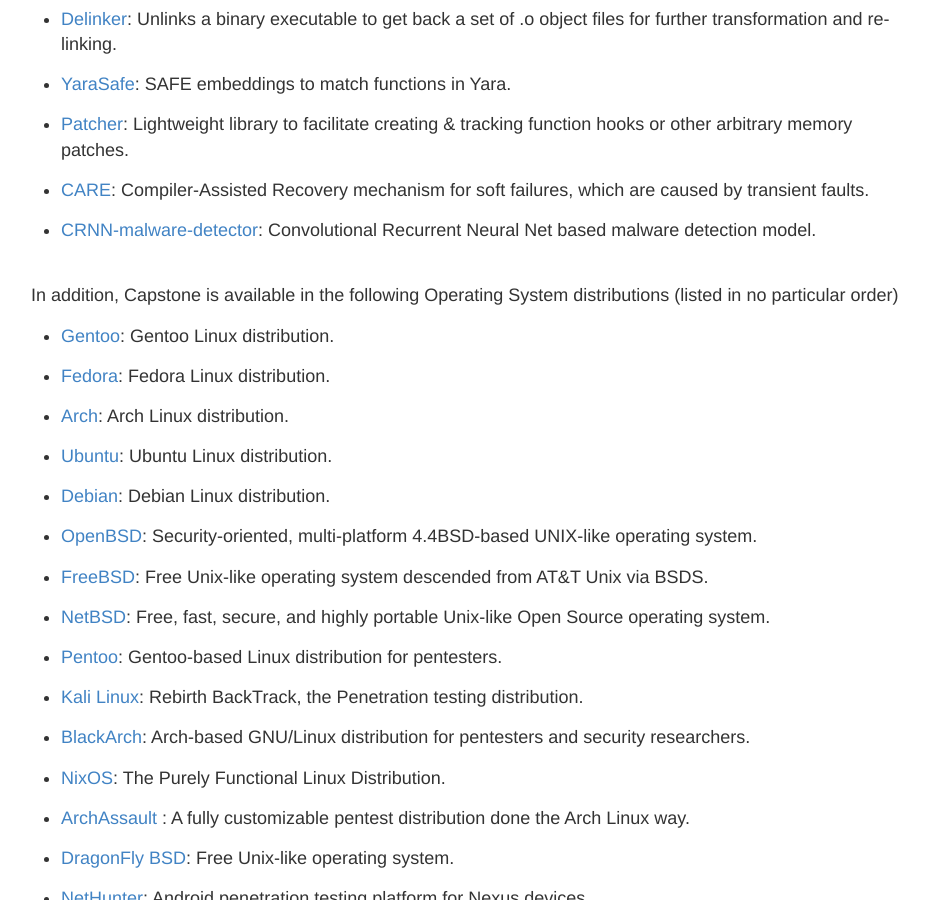
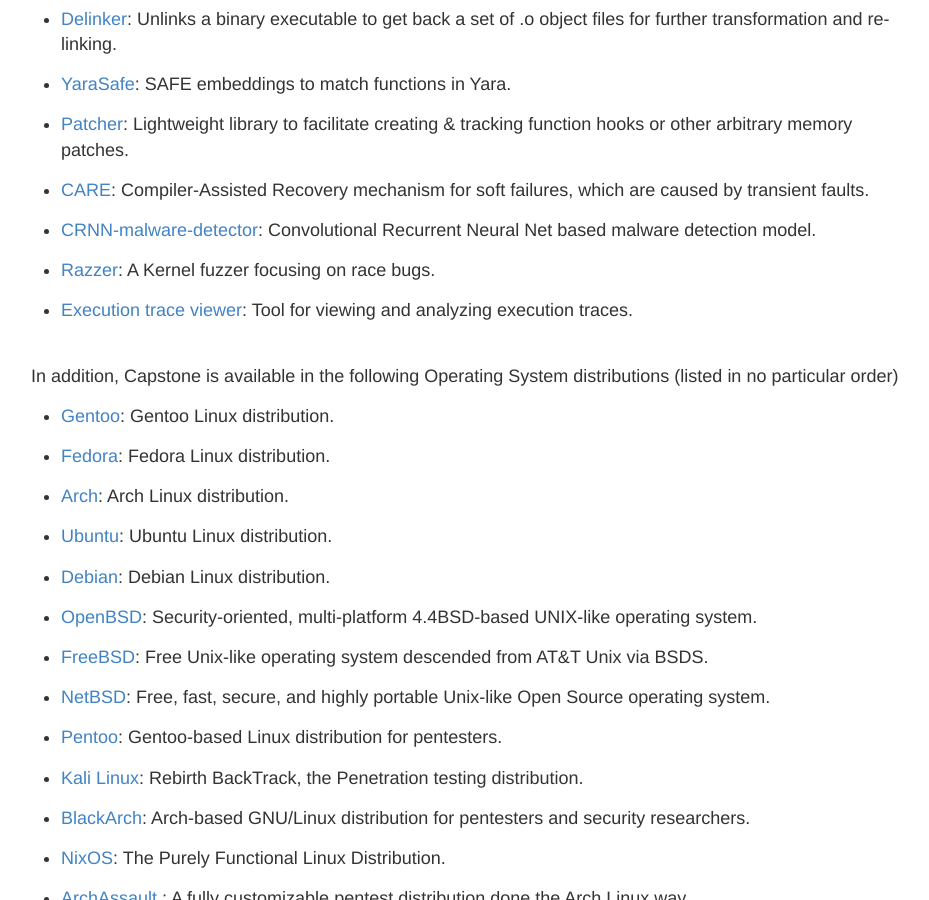
Before and after one commit to capstone-engine/capstone-engine.github.io, a Jekyll site: the page built from showcase.md, in a window 1280 px wide and 900 px high, scrolled down 18894 px. Shown: the whole window, without its empty margins (169-1098 px from the left). Built offline with Jekyll 4.4.1, drawn with Linux system fonts in a browser that asks for light colours.

Commit message:
showcase

```diff
--- a/showcase.md
+++ b/showcase.md
@@ -911,6 +911,10 @@
 
 - [CRNN-malware-detector](https://github.com/horo90/CRNN-malware-detector): Convolutional Recurrent Neural Net based malware detection model.
 
+- [Razzer](https://github.com/compsec-snu/razzer): A Kernel fuzzer focusing on race bugs.
+
+- [Execution trace viewer](https://github.com/teemu-l/execution-trace-viewer): Tool for viewing and analyzing execution traces.
+
 
 <br>
 In addition, Capstone is available in the following Operating System distributions (listed in no particular order)
```
Also changed, not shown: other parts of showcase.md (+1 -1 lines).
